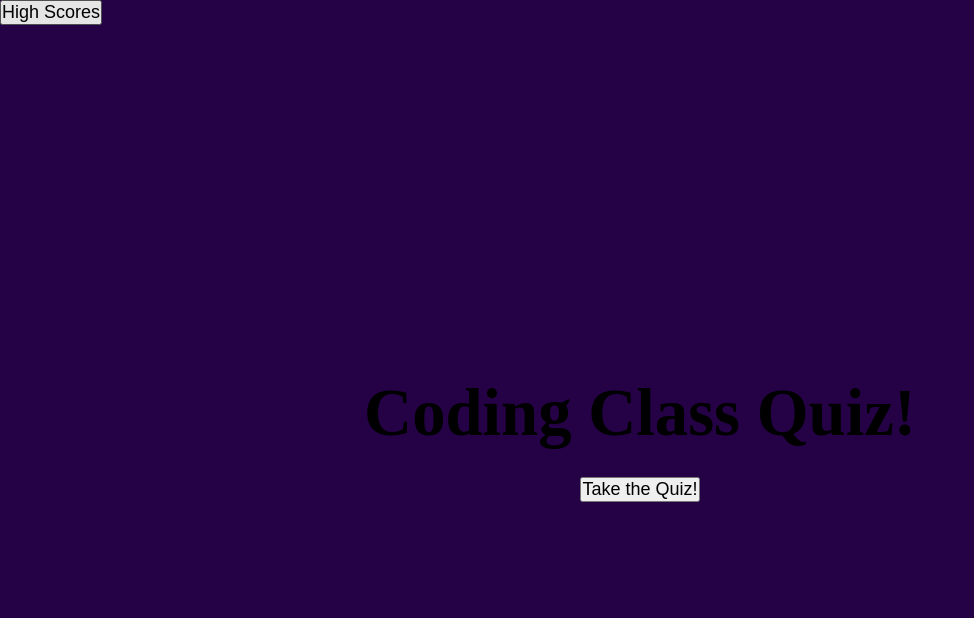
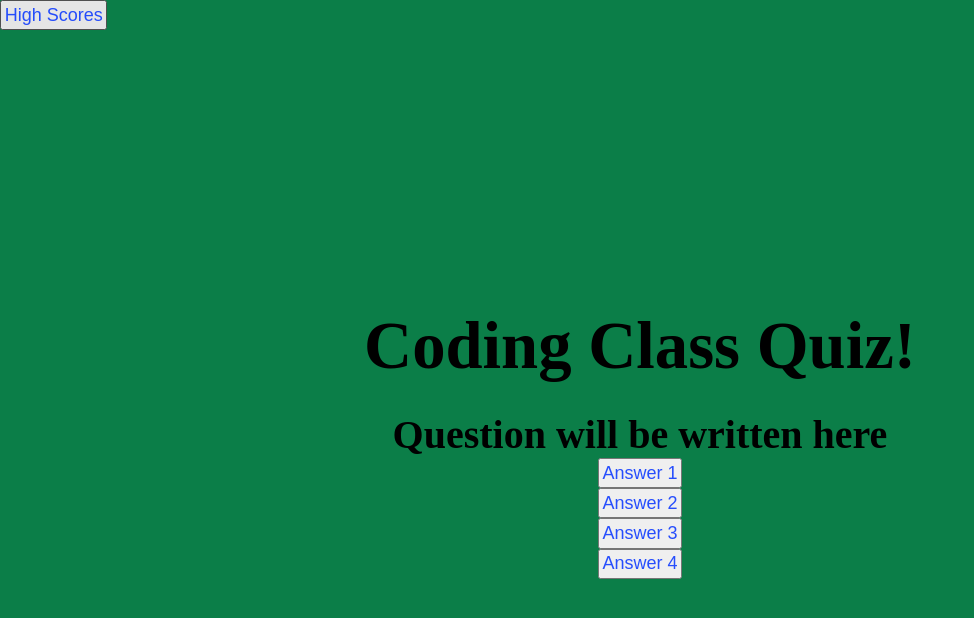
Before and after one commit to mbgcodingcrash/playthegame, a plain HTML site: page index.html in a window 1280 px wide. Both pictures are taken after a click on the button "Take the Quiz!". Shown: the whole page, without its empty margins (0-974 px from the left). Drawn offline with Linux system fonts and the light colour scheme.

Commit message:
got the question and answers to work as buttons as well as have them show / hide correctly clear

```diff
--- a/assets/script.js
+++ b/assets/script.js
@@ -1,27 +1,19 @@
-const startButton = document.getElementById('startBtn')
-startButton.addEventListener('click', startGame)
+var startTime = 100;
 
 
 
-function startGame(){
-
-}
-
-function setNextQuestion(){
-
-}
+const questionBox =document.getElementById('question-box')
+const startButton = document.getElementById('startBtn')
+const question= document.getElementById('questions')
+startButton.addEventListener('click', startQuiz)
 
 
 
-const questions = [
-    {
-        question: 'Is coding fun?'
-        answers: [
-            {text: 'Yes', correct: true }
-            {text: 'No', correct: false }
-            {text: 'Maybe?', correct: false }
-            {text: 'Definately Maybe', correct: false }
-        ]
+function startQuiz(){
+    startButton.classList.add('hide')
+    questionBox.classList.remove('hide')
+    question.classList.remove('hide')
 
-    }
-]
+
+
+}
--- a/assets/styles.css
+++ b/assets/styles.css
@@ -1,5 +1,5 @@
 :root {
-    background-color: rgb(37, 2, 70);
+    background-color: rgb(11, 126, 72);
 }
 
 *{
@@ -39,10 +39,15 @@ h1{
     padding: 20pt;
 }
 
+h2{
+    font-size: 30pt;
+}
+
 .btn{
     text-decoration: none;
     text-align: center;
-
+    color: rgba(0, 47, 255, 0.842);
+    padding: 2pt;
 }
 .hide{
     display: none;
--- a/index.html
+++ b/index.html
@@ -14,7 +14,14 @@
     <div class="quiz-container">
         <div id="home" class="flex-column flex-center">
             <h1>Coding Class Quiz!</h1>
-            <button id="startBtn" class="btn">Take the Quiz!</a>
+                <h2 id="questions" class="hide">Question will be written here</h2>
+                    <div id="question-box" class="flex-center flex-column hide">
+                        <button class="btn" class="answer" id="answer1">Answer 1</button>
+                        <button class="btn" class="answer" id="answer2">Answer 2</button>
+                        <button class="btn" class="answer" id="answer3">Answer 3</button>
+                        <button class="btn" class="answer" id="answer4">Answer 4</button>
+                    </div>
+                    <button id="startBtn" class="btn">Take the Quiz!</a>
         </div>
     </div>
 
```
